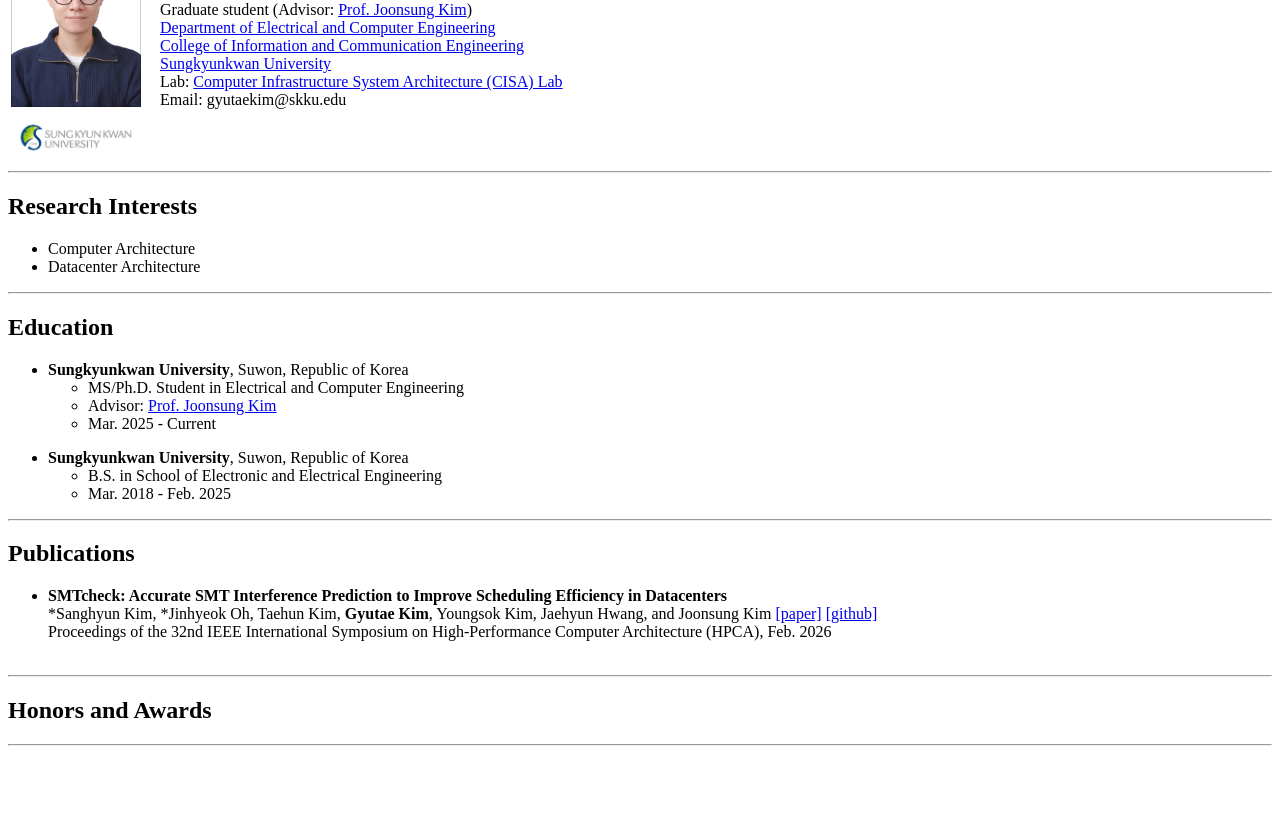
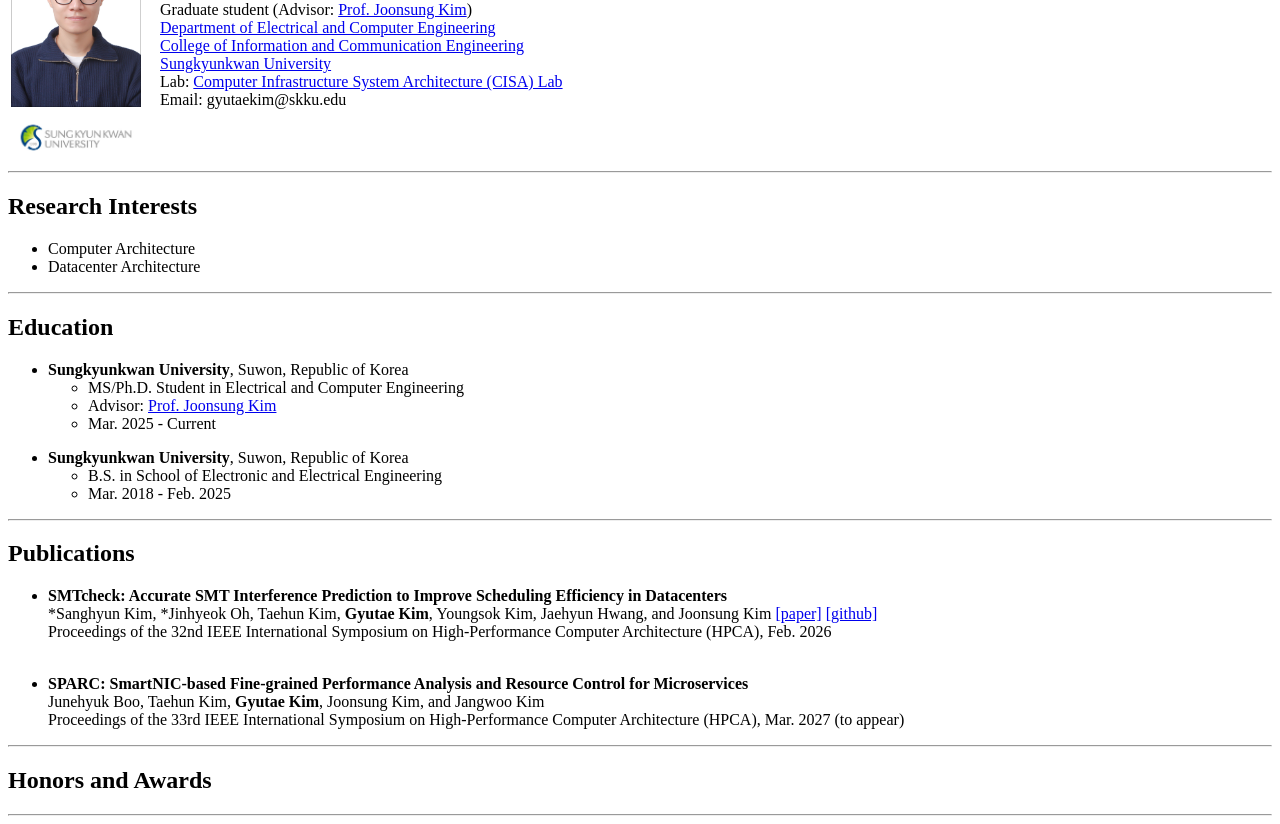
Before and after one commit to gyutaekim99/gyutaekim99.github.io, a plain HTML site: page index.html in a window 1280 px wide. Shown: the part 77-901 px from the top of the page. Before the commit the page ends 831 px from the top, so only its background shows below. Drawn offline with Linux system fonts and the light colour scheme.

Commit message:
Update index.html

```diff
--- a/index.html
+++ b/index.html
@@ -367,6 +367,14 @@ div[style*="fixed"] span[id^="img_"][class^="img_"] > style:first-child + div[st
     Proceedings of the 32nd IEEE International Symposium on High-Performance Computer Architecture (HPCA), Feb. 2026</li>
     <br>
 </ul>
+<ul>
+    <li><b>SPARC: SmartNIC-based Fine-grained Performance Analysis and Resource Control for Microservices</b>
+    <br>
+    Junehyuk Boo, Taehun Kim, <b>Gyutae Kim</b>, Joonsung Kim, and Jangwoo Kim
+	<br>
+    Proceedings of the 33rd IEEE International Symposium on High-Performance Computer Architecture (HPCA), Mar. 2027  (to appear)
+    <br>
+</ul>
 <hr>
 <h2>Honors and Awards</h2>
 <hr>
```
